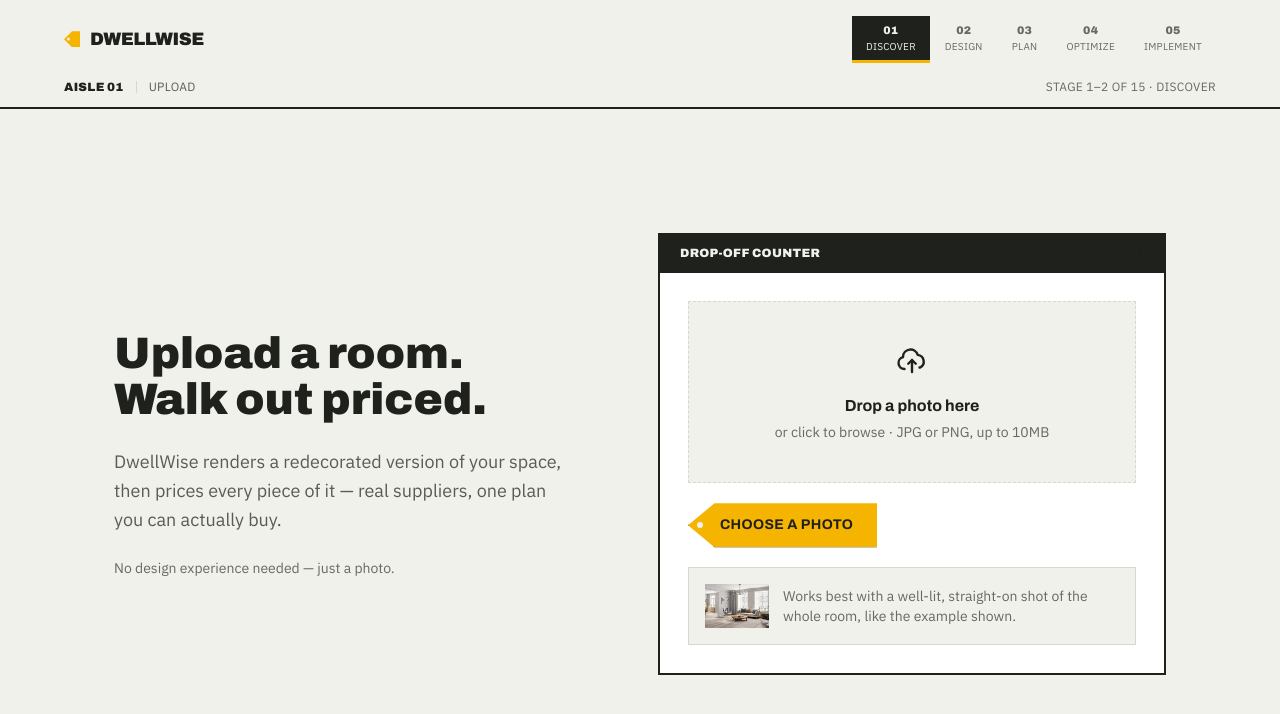
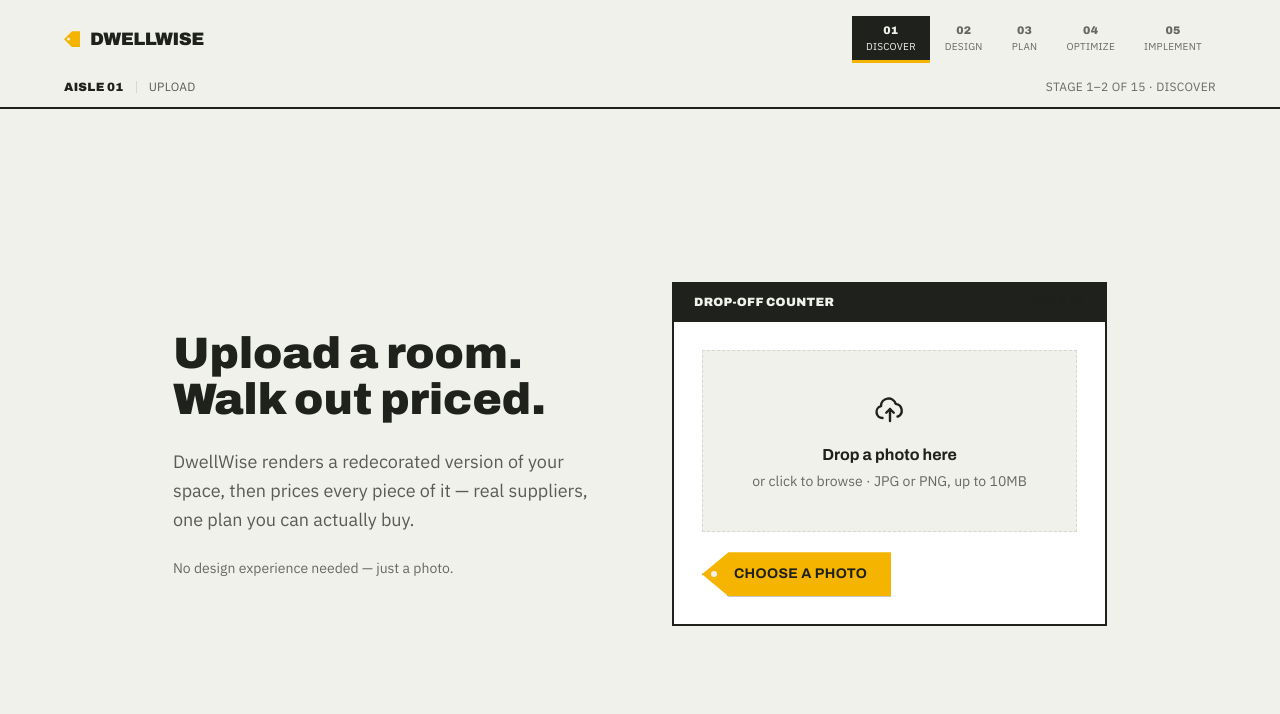
Before and after one commit to st127113-svg/restage-app, a Next.js app: page / in a window 1280 px wide. Shown: the top 714 px of the page. Built offline with nearby package versions, Linux system fonts and the light colour scheme.

Commit message:
Remove upload example hint section

```diff
--- a/components/UploadStep.tsx
+++ b/components/UploadStep.tsx
@@ -103,19 +103,6 @@ export function UploadStep({
             </button>
 
             {error && <p className="text-sm text-red">{error}</p>}
-
-            <div className="flex items-center gap-3.5 border border-line bg-bg p-4">
-              {/* eslint-disable-next-line @next/next/no-img-element */}
-              <img
-                src="/example-room.png"
-                alt="Example of a well-lit, straight-on room photo"
-                className="h-11 w-16 shrink-0 object-cover"
-              />
-              <p className="text-sm text-ink-faint">
-                Works best with a well-lit, straight-on shot of the whole
-                room, like the example shown.
-              </p>
-            </div>
           </div>
         </div>
       </div>
```
